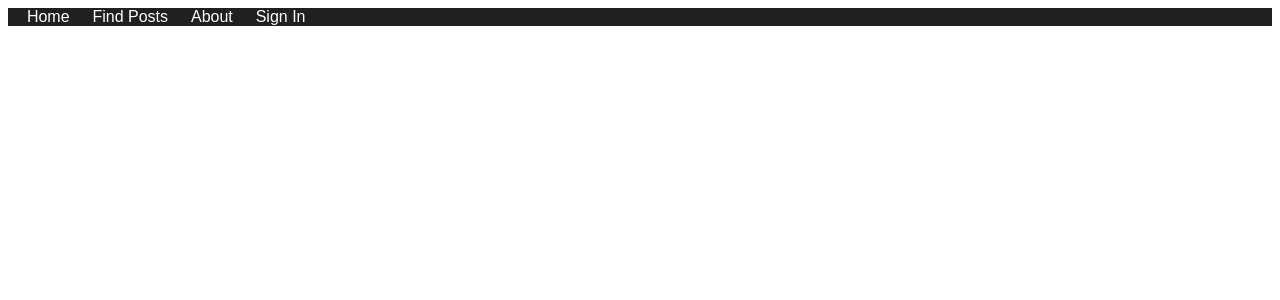
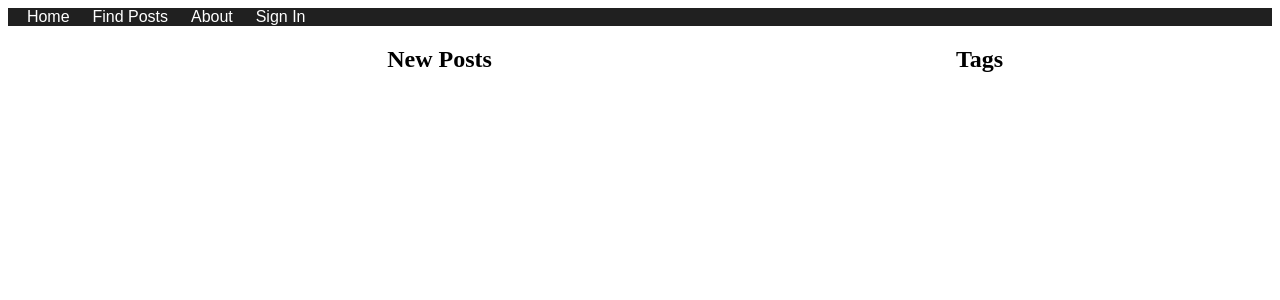
Before and after one commit to nplatte/10_book_blog, a Django app: page / in a window 1280 px wide. Shown: the top 300 px of the page. Run offline with Django 4.2, Linux system fonts and the light colour scheme; data that the repository does not hold is empty; some libraries are stand-ins or nearby versions.

Commit message:
have posts and tags in the correct columns

```diff
--- a/posts/static/posts/css/posts.css
+++ b/posts/static/posts/css/posts.css
@@ -15,7 +15,7 @@ div.grid_box {
 .post_div {
     border: 2px solid black;
     border-radius: 4px;
-    width: 50%;
+    width: 100%;
 }
 
 .post {
--- a/posts/templates/posts/home.html
+++ b/posts/templates/posts/home.html
@@ -9,6 +9,7 @@
 
 <div class="grid_box">
     <div class="post_list">
+        <h2 id="post-header">New Posts</h2>
         {% for post in posts %}
         <div class="post_div">
             <a class="post">{{ post.title }}</a>
@@ -16,9 +17,9 @@
 
         {% endfor %}
     </div>
-    <div>
+    <div class="tag_list">
+        <h2>Tags</h2>
         {% csrf_token %}
-    <div class="tag_list">
         {% for tags in tag_groups %}
         {% for tag in tags %}
         <button class="tag" id="tag_{{ tag.tag_name }}" onclick="TagClicked('{{ tag.tag_name }}', '{{ tag.group_name }}')">{{ tag.tag_name }}</button>
```
